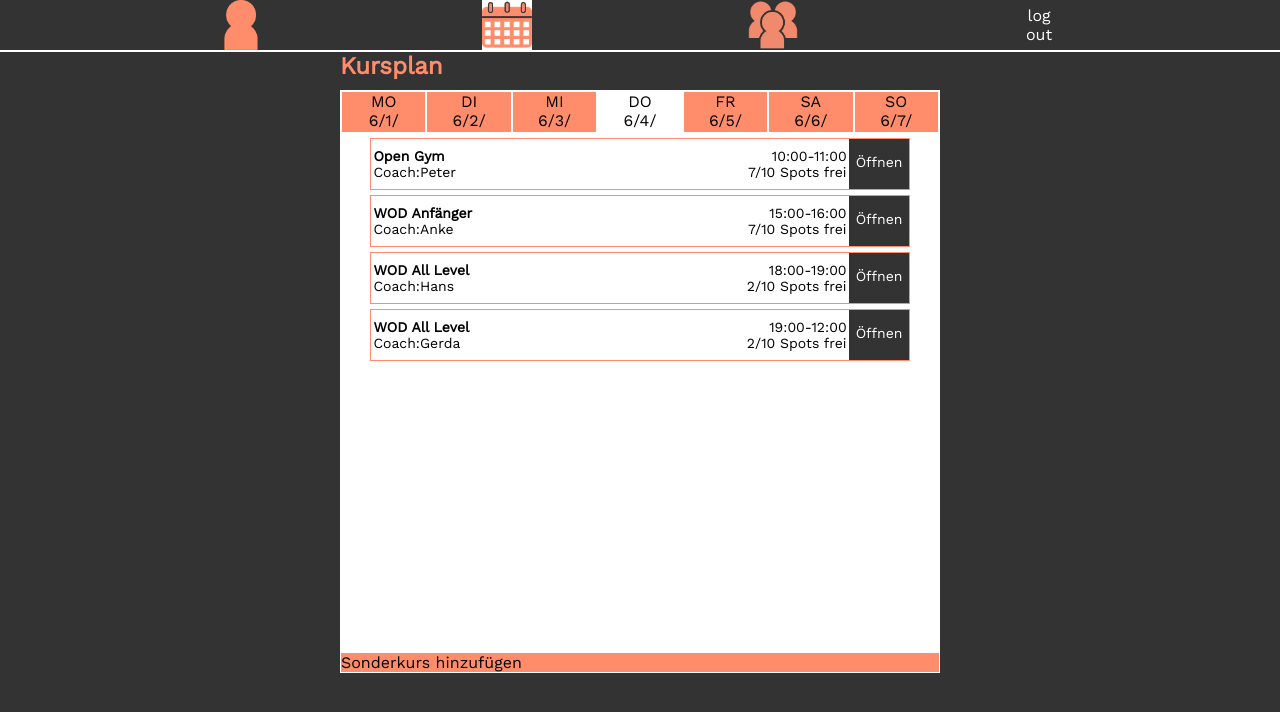
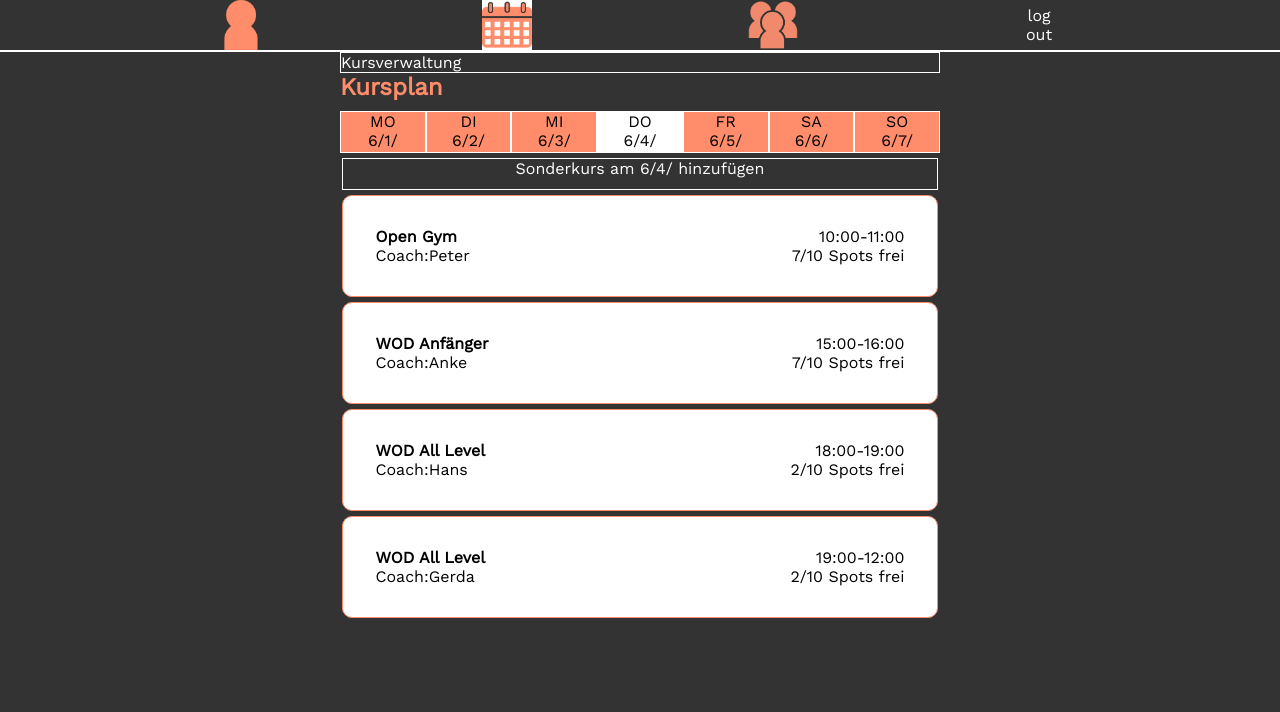
Before and after one commit to sarawaldow/blakbox, a React (Create React App) app: page / in a window 1280 px wide. Both pictures are taken after a click on the button 507 px from the left and 25 px from the top of the page. Shown: the top 712 px of the page. Built offline with nearby package versions, Linux system fonts and the light colour scheme.

Commit message:
changed styles and shortened repetetive code in timetable

```diff
--- a/src/components/class-info.scss
+++ b/src/components/class-info.scss
@@ -14,11 +14,12 @@
     h2 {
         color: $orange;
         margin-top: 0px;
-        margin-bottom: 10px;
+        margin-bottom: 20px;
     }
     .classInfoBox {
-        padding-bottom: 10px;
-        background-color: white;
+        color: white;
+        padding-bottom: 20px;
+        // background-color: white;
         min-height: 75vh;
 
         .classInfoInnerWrapper {
@@ -30,7 +31,7 @@
                 display: flex;
                 flex-direction: column;
                 justify-content: space-between;
-                margin-bottom: 10px;
+                margin-bottom: 20px;
                 border-bottom: 1px solid $orange;
                 h2 {
                     margin: 0;
@@ -41,7 +42,7 @@
             }
 
             .classDescriptionText {
-                margin-bottom: 10px;
+                margin-bottom: 20px;
             }
 
             .classWorkout {
@@ -62,7 +63,7 @@
                     border-left: 3px solid $orange;
                     // max-height: 150px;
                     margin: auto;
-                    margin-bottom: 10px;
+                    margin-bottom: 20px;
                     overflow: scroll;
                     /* Hide scrollbar for IE and Edge */
                     // -ms-overflow-style: none;
@@ -71,7 +72,10 @@
                     //     display: none;
                     // }
                     .workoutPart {
-                        margin-bottom: 10px;
+                        b{
+                            color: $orange;
+                        }
+                        margin-bottom: 20px;
                         margin-left: 10px;
                         &:last-of-type {
                             margin-bottom: 0;
@@ -80,13 +84,13 @@
                 }
             }
             .signUpArea {
-                background-color: lightgrey;
-                margin-bottom: 10px;
+                margin-bottom: 20px;
                 font-size: $mobileFontSizeSmall;
                 text-align: center;
                 .signUpBtn {
                     font-size: $mobileFontSizeBig;
                     width: 50%;
+                    color: black;
                     margin: auto;
                     text-align: center;
                     background-color: $orange;
--- a/src/components/classes.jsx
+++ b/src/components/classes.jsx
@@ -15,7 +15,7 @@ export const Classes = () => {
         <div className="classbox">
             {classObjects.map((oneClass) => {
                 return (
-                    <div className="class" key={oneClass.ClassKey}>
+                    <div className="class" onClick={(e)=> openSelectedClass(oneClass)} key={oneClass.ClassKey}>
                         <div className="classDetailBox">
                             <div className="classDetails">
                                 <div>
@@ -30,9 +30,9 @@ export const Classes = () => {
                                 <div>{oneClass.FreeSpots}/{oneClass.MaxSpots} Spots frei</div>
                             </div>
                         </div>
-                        <div className="openClass">
+                        {/* <div className="openClass">
                             <div onClick={(e)=> openSelectedClass(oneClass)}>Öffnen</div>
-                        </div>
+                        </div> */}
                     </div>
                 );
             })}
--- a/src/components/timetable-full.jsx
+++ b/src/components/timetable-full.jsx
@@ -9,11 +9,12 @@ import Classes from "./classes";
 // }
 
 export const TimetableFull = () => {
-    const {memberType, todaysDate } = useContext(BBxContext);
+    const { memberType, todaysDate, todaysDateString } = useContext(BBxContext);
 
     const now = todaysDate;
     const todaysWeekDay = now.getDay();
     const [selectedDay, setSelectedDay] = useState(todaysWeekDay);
+    const [selectedDate, setSelectedDate] = useState(todaysDateString);
 
     const monday = new Date();
 
@@ -52,87 +53,53 @@ export const TimetableFull = () => {
         dates.push(dateFormatted);
     }
 
+    const dateSelectionHandler = (weekdayIndex, dateObjIndex) => {
+        setSelectedDay(weekdayIndex);
+        setSelectedDate(dates[dateObjIndex]);
+    };
+
+    const generateWeekdayBtn = (weeekdayString, weekdayIndex, dateObjIndex) => {
+        return (
+            <div
+                className={
+                    selectedDay === weekdayIndex
+                        ? "weekday selected"
+                        : "weekday"
+                }
+                onClick={(e) =>
+                    dateSelectionHandler(weekdayIndex, dateObjIndex)
+                }
+            >
+                {weeekdayString}
+                <br />
+                {dates[dateObjIndex]}
+            </div>
+        );
+    };
+
     return (
         <div className="FullTimetableWrapper">
+            {memberType !== "Athlet" &&<div className="classMngBtn">Kursverwaltung</div>}
             <div className="timetableWrapper">
                 <h2>Kursplan</h2>
                 <div className="week">
                     <div className="weekdayWrapper">
-                        <div
-                            className={
-                                selectedDay === 1
-                                    ? "weekday selected"
-                                    : "weekday"
-                            }
-                            onClick={(e) => setSelectedDay(1)}
-                        >
-                            MO<br/>{dates[0]}
+                        {generateWeekdayBtn("MO", 1, 0)}
+                        {generateWeekdayBtn("DI", 2, 1)}
+                        {generateWeekdayBtn("MI", 3, 2)}
+                        {generateWeekdayBtn("DO", 4, 3)}
+                        {generateWeekdayBtn("FR", 5, 4)}
+                        {generateWeekdayBtn("SA", 6, 5)}
+                        {generateWeekdayBtn("SO", 0, 6)}
+                    </div>
+                    {memberType !== "Athlet" && (
+                        <div className="addClass">
+                            Sonderkurs am {selectedDate} hinzufügen
                         </div>
-                        <div
-                            className={
-                                selectedDay === 2
-                                    ? "weekday selected"
-                                    : "weekday"
-                            }
-                            onClick={(e) => setSelectedDay(2)}
-                        >
-                            DI<br/>{dates[1]}
-                        </div>
-                        <div
-                            className={
-                                selectedDay === 3
-                                    ? "weekday selected"
-                                    : "weekday"
-                            }
-                            onClick={(e) => setSelectedDay(3)}
-                        >
-                            MI<br/>{dates[2]}
-                        </div>
-                        <div
-                            className={
-                                selectedDay === 4
-                                    ? "weekday selected"
-                                    : "weekday"
-                            }
-                            onClick={(e) => setSelectedDay(4)}
-                        >
-                            DO<br/>{dates[3]}
-                        </div>
-                        <div
-                            className={
-                                selectedDay === 5
-                                    ? "weekday selected"
-                                    : "weekday"
-                            }
-                            onClick={(e) => setSelectedDay(5)}
-                        >
-                            FR<br/>{dates[4]}
-                        </div>
-                        <div
-                            className={
-                                selectedDay === 6
-                                    ? "weekday selected"
-                                    : "weekday"
-                            }
-                            onClick={(e) => setSelectedDay(6)}
-                        >
-                            SA<br/>{dates[5]}
-                        </div>
-                        <div
-                            className={
-                                selectedDay === 0
-                                    ? "weekday selected"
-                                    : "weekday"
-                            }
-                            onClick={(e) => setSelectedDay(0)}
-                        >
-                            SO<br/>{dates[6]}
-                        </div>
-                    </div>
+                    )}
                     <div className="classWrapper">
                         <Classes />
                     </div>
-                    {memberType !== 'Athlet' && <div className="addClass">Sonderkurs hinzufügen</div>}
                 </div>
             </div>
         </div>
--- a/src/components/timetable.scss
+++ b/src/components/timetable.scss
@@ -1,6 +1,12 @@
 @import "../variables";
 
 @import url("https://fonts.googleapis.com/css2?family=Work+Sans&display=swap");
+
+
+.classMngBtn{
+    border: 1px solid white;
+    color: white;
+}
 
 .timetableWrapper {
     // width: 95vw;
@@ -18,8 +24,7 @@
         display: flex;
         flex-direction: column;
         justify-content: space-evenly;
-        background-color: $orange;
-        border: 1px solid white;
+
         .weekdayWrapper {
             display: flex;
             justify-content: space-evenly;
@@ -38,8 +43,7 @@
             }
         }
         .classWrapper {
-            background-color: white;
-            height: 65vh;
+            min-height: 65vh;
             max-height: 800px;
             overflow: scroll;
             /* Hide scrollbar for IE and Edge */
@@ -53,17 +57,18 @@
             // }
 
             .class {
-                font-size: $mobileFontSizeSmall;
+                font-size: $mobileFontSizeMedium;
 
                 display: flex;
                 justify-content: space-between;
                 border: 1px solid $orange;
+                border-radius: 10px;
 
                 background-color: white;
-                height: 50px;
+                height: 100px;
                 margin: auto;
                 margin-top: 5px;
-                width: 90%;
+                width: 99%;
                 .classDetailBox {
                     width: calc(100% - 65px);
                     margin: auto;
@@ -87,5 +92,21 @@
             }
         }
 
+        .addClass {
+            background-color: $darkgrey;
+            color: white;
+            margin: auto;
+            margin-top: 5px;
+            width:99%;
+
+            height: 30px;
+            text-align: center;
+            // position: fixed;
+            // bottom: 15px;
+            border: 1px solid white;
+            // -webkit-box-shadow: 0px 0px 20px 10px rgba(0, 0, 0, 0.55);
+            // -moz-box-shadow: 0px 0px 20px 10px rgba(0, 0, 0, 0.55);
+            // box-shadow: 0px 0px 20px 10px rgba(0, 0, 0, 0.55);
+        }
     }
 }
--- a/src/pages/profile.jsx
+++ b/src/pages/profile.jsx
@@ -20,15 +20,21 @@ export const Profile = () => {
 
     return (
         <div className="profilewrapper">
-            {isClassLayerVisible && <div className="classBox"><ClassInfo /></div>}
+            {isClassLayerVisible && (
+                <div className="classBox">
+                    <ClassInfo />
+                </div>
+            )}
 
             {!isClassLayerVisible && (
                 <div className="profileInfoWrapper">
                     <div className="profileInfoBox">
                         <div className="profileInfoInnerWrapper">
-
-                        <div className="profilePic"/>
-                        <div className="profileInfo">Name Geschlecht Vertragsart Kursanmeldungen für diesen Monat</div>
+                            <div className="profilePic" />
+                            <div className="profileInfo">
+                                Name Geschlecht Vertragsart Kursanmeldungen für
+                                diesen Monat
+                            </div>
                             <div className="editProfileInfo"></div>
                         </div>
                     </div>
@@ -36,11 +42,12 @@ export const Profile = () => {
                         <h2>meine Kurse</h2>
                         <div className="allClasses">
                             <div className="myClasses">
-
                                 <div className="futureClasses">
                                     bevorstehende Kurse
                                 </div>
-                            <div className="pastClasses">vergangene Kurse</div>
+                                <div className="pastClasses">
+                                    vergangene Kurse
+                                </div>
                             </div>
 
                             {
@@ -54,6 +61,9 @@ export const Profile = () => {
                                         return (
                                             <div
                                                 className="class"
+                                                onClick={(e) =>
+                                                    openSelectedClass(oneClass)
+                                                }
                                                 key={oneClass.ClassKey}
                                             >
                                                 <div className="classDetailBox">
@@ -82,7 +92,7 @@ export const Profile = () => {
                                                         </div>
                                                     </div>
                                                 </div>
-                                                <div className="openClass">
+                                                {/* <div className="openClass">
                                                     <div
                                                         onClick={(e) =>
                                                             openSelectedClass(
@@ -92,7 +102,7 @@ export const Profile = () => {
                                                     >
                                                         Öffnen
                                                     </div>
-                                                </div>
+                                                </div> */}
                                             </div>
                                         );
                                     }
--- a/src/pages/profile.scss
+++ b/src/pages/profile.scss
@@ -40,15 +40,18 @@
     width: 95vw;
     max-width: 600px;
     margin: auto;
+
+    h2{
+        color: $orange;
+    }
 }
 
 .allClasses{
-    background-color: $orange;
 }
 
 
 .myClasses{
-    width: 90%;
+    width: 100%;
     height: 40px;
     margin: auto;
     display: flex;
@@ -68,17 +71,18 @@
     margin: auto;
 }
 .class {
-    font-size: $mobileFontSizeSmall;
+    font-size: $mobileFontSizeMedium;
 
     display: flex;
     justify-content: space-between;
     border: 1px solid $orange;
+    border-radius: 10px;
 
     background-color: white;
-    height: 50px;
+    height: 100px;
     margin: auto;
     margin-top: 5px;
-    width: 90%;
+    width: 99%;
     .classDetailBox {
         width: calc(100% - 65px);
         margin: auto;
```
Lines whose indentation alone changed are shown as unchanged.
